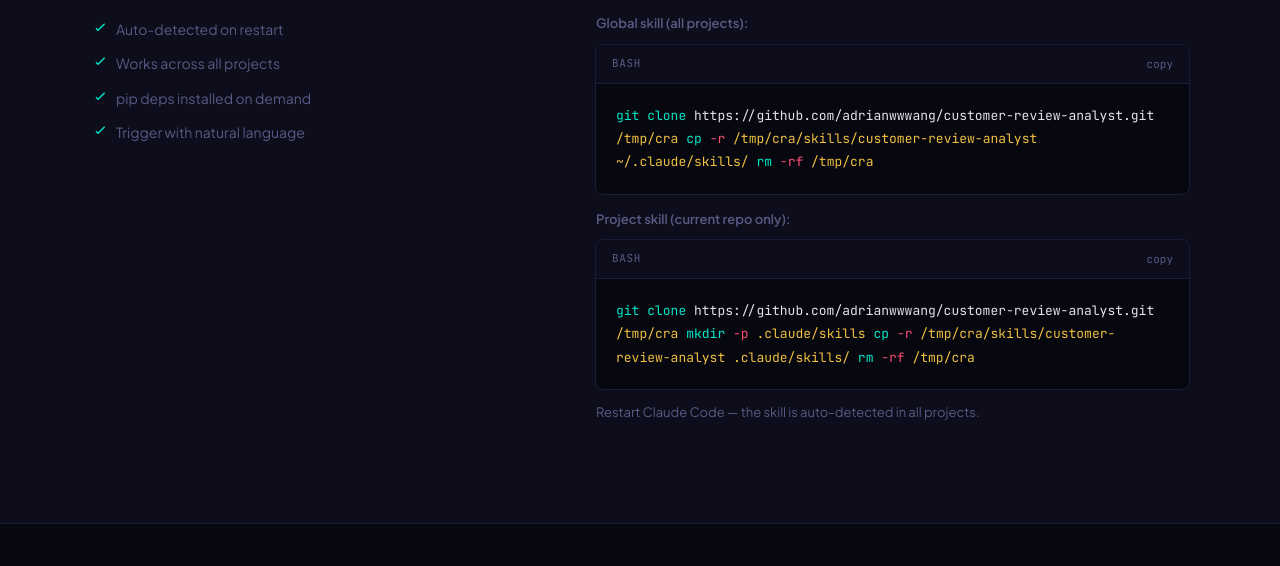
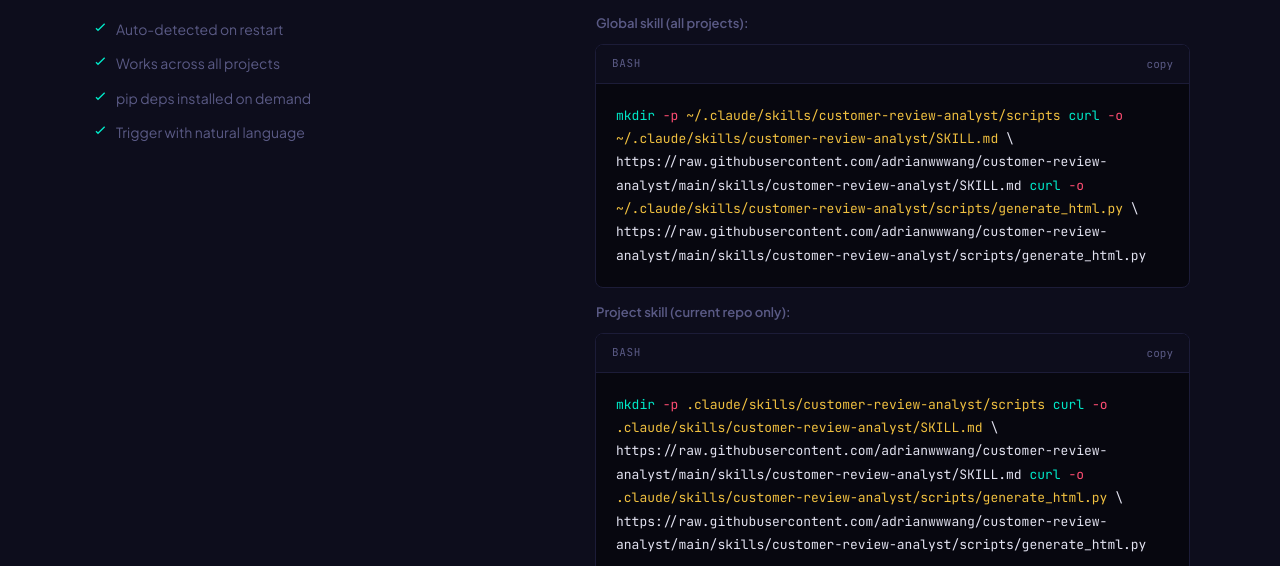
Before and after one commit to adrianwwwang/customer-review-analyst, a plain HTML site: page index.html in a window 1280 px wide. Shown: the part 3542-4108 px from the top of the page. Drawn offline with nearby package versions, Linux system fonts and the light colour scheme.

Commit message:
Fix Claude install: replace git clone/rm -rf with safe mkdir+curl pattern
Co-Authored-By: Claude Sonnet 4.6 <noreply@anthropic.com>

```diff
--- a/index.html
+++ b/index.html
@@ -1354,9 +1354,11 @@ footer {
               <span class="code-lang">bash</span>
               <button class="code-copy" onclick="copyCode('claude-code-global')">copy</button>
             </div>
-            <div class="code-content" id="claude-code-global"><span class="cmd">git clone</span> https://github.com/adrianwwwang/customer-review-analyst.git <span class="path">/tmp/cra</span>
-<span class="cmd">cp</span> <span class="flag">-r</span> <span class="path">/tmp/cra/skills/customer-review-analyst</span> <span class="path">~/.claude/skills/</span>
-<span class="cmd">rm</span> <span class="flag">-rf</span> <span class="path">/tmp/cra</span></div>
+            <div class="code-content" id="claude-code-global"><span class="cmd">mkdir</span> <span class="flag">-p</span> <span class="path">~/.claude/skills/customer-review-analyst/scripts</span>
+<span class="cmd">curl</span> <span class="flag">-o</span> <span class="path">~/.claude/skills/customer-review-analyst/SKILL.md</span> \
+  https://raw.githubusercontent.com/adrianwwwang/customer-review-analyst/main/skills/customer-review-analyst/SKILL.md
+<span class="cmd">curl</span> <span class="flag">-o</span> <span class="path">~/.claude/skills/customer-review-analyst/scripts/generate_html.py</span> \
+  https://raw.githubusercontent.com/adrianwwwang/customer-review-analyst/main/skills/customer-review-analyst/scripts/generate_html.py</div>
           </div>
           <p class="install-note" style="margin-top:14px;margin-bottom:10px;font-weight:600;">Project skill (current repo only):</p>
           <div class="code-block">
@@ -1364,10 +1366,11 @@ footer {
               <span class="code-lang">bash</span>
               <button class="code-copy" onclick="copyCode('claude-code-project')">copy</button>
             </div>
-            <div class="code-content" id="claude-code-project"><span class="cmd">git clone</span> https://github.com/adrianwwwang/customer-review-analyst.git <span class="path">/tmp/cra</span>
-<span class="cmd">mkdir</span> <span class="flag">-p</span> <span class="path">.claude/skills</span>
-<span class="cmd">cp</span> <span class="flag">-r</span> <span class="path">/tmp/cra/skills/customer-review-analyst</span> <span class="path">.claude/skills/</span>
-<span class="cmd">rm</span> <span class="flag">-rf</span> <span class="path">/tmp/cra</span></div>
+            <div class="code-content" id="claude-code-project"><span class="cmd">mkdir</span> <span class="flag">-p</span> <span class="path">.claude/skills/customer-review-analyst/scripts</span>
+<span class="cmd">curl</span> <span class="flag">-o</span> <span class="path">.claude/skills/customer-review-analyst/SKILL.md</span> \
+  https://raw.githubusercontent.com/adrianwwwang/customer-review-analyst/main/skills/customer-review-analyst/SKILL.md
+<span class="cmd">curl</span> <span class="flag">-o</span> <span class="path">.claude/skills/customer-review-analyst/scripts/generate_html.py</span> \
+  https://raw.githubusercontent.com/adrianwwwang/customer-review-analyst/main/skills/customer-review-analyst/scripts/generate_html.py</div>
           </div>
           <p class="install-note" style="margin-top:12px;">Restart Claude Code — the skill is auto-detected in all projects.</p>
         </div>
```
Also changed, not shown: 1 other file.
